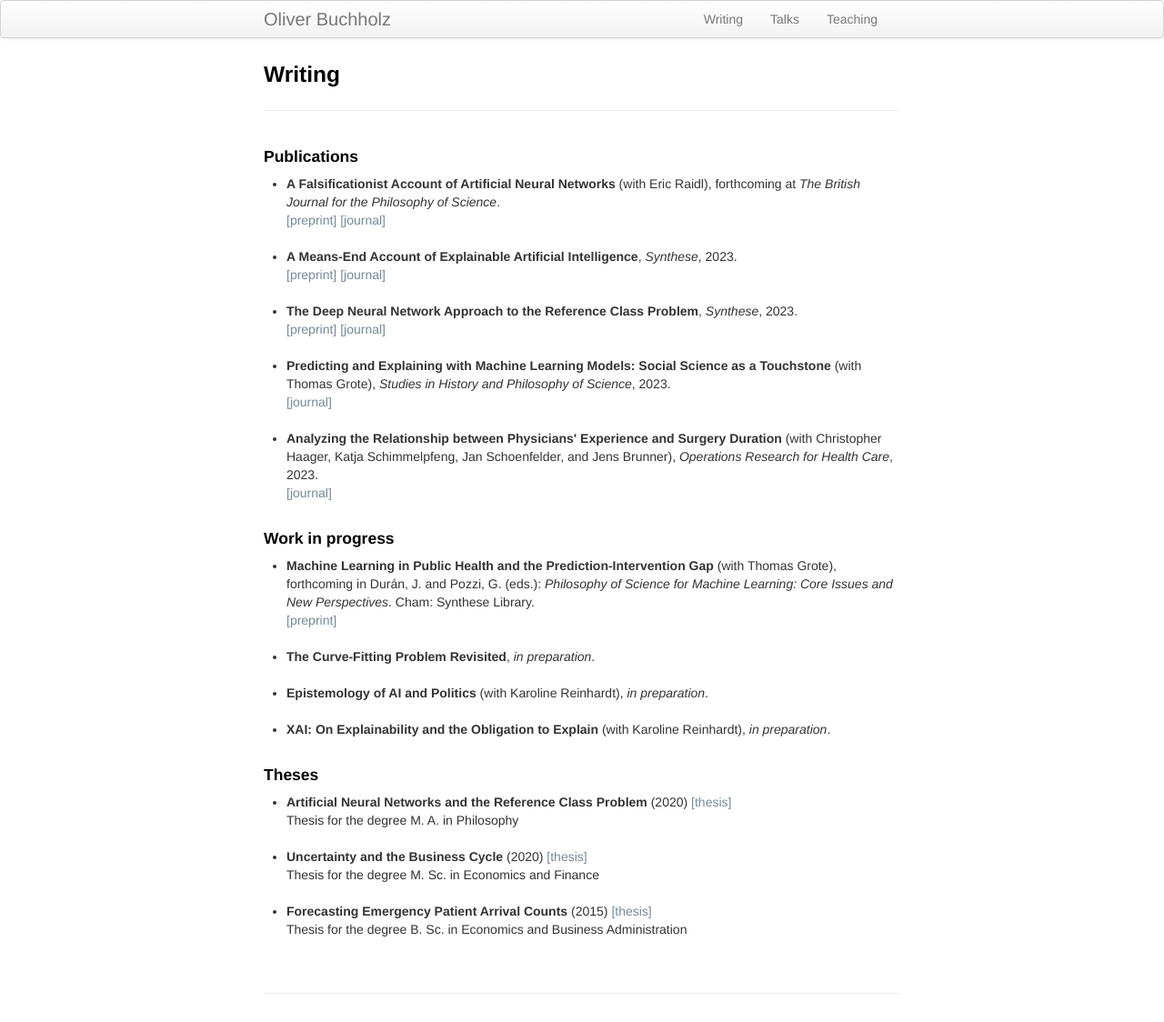
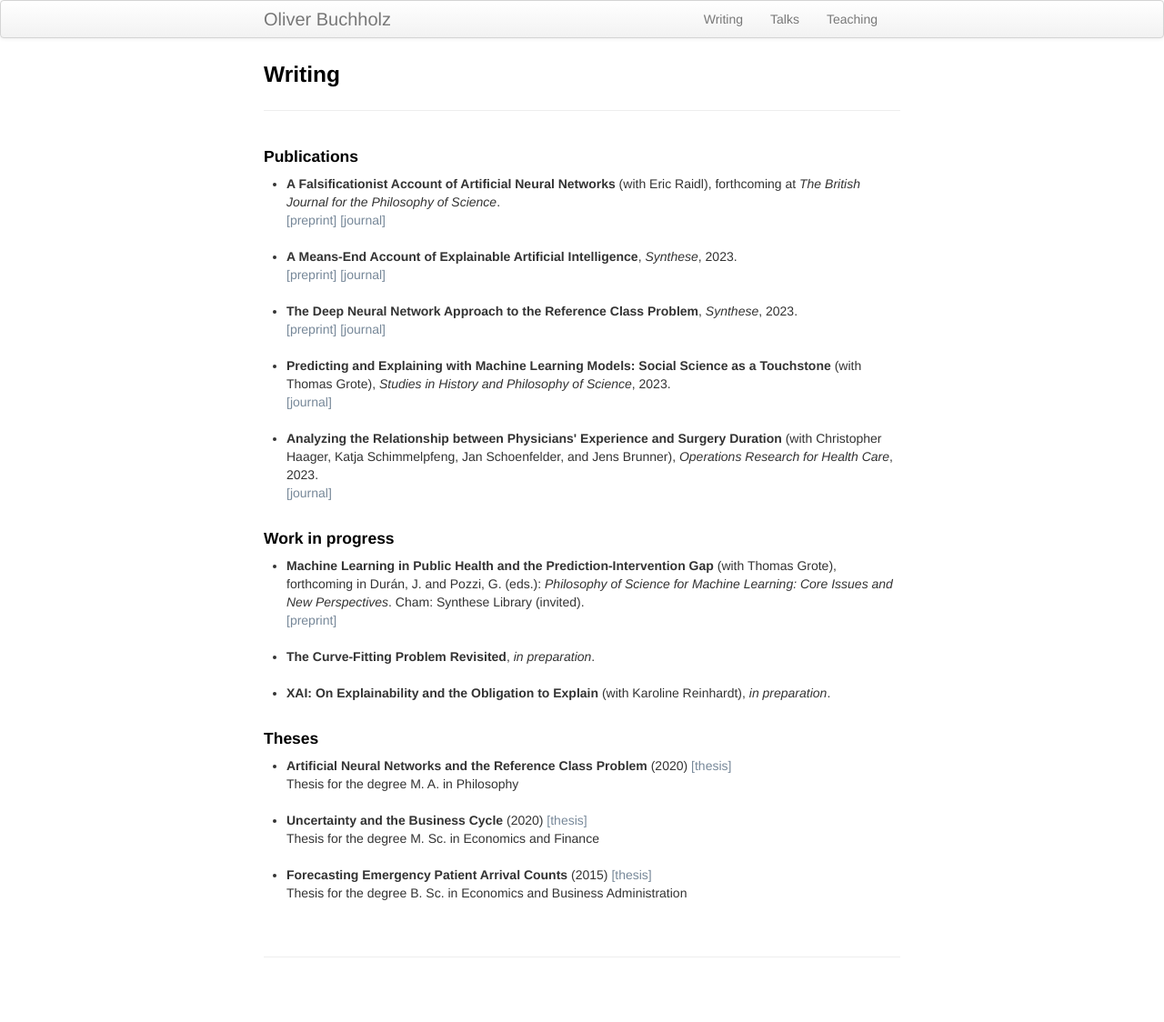
Before and after one commit to oliverbuchholz/oliverbuchholz.github.io, a Jekyll site: the page built from pages/writing.md, in a window 1280 px wide. Shown: the whole page at 91% size. Built offline with Jekyll 4.4.1, drawn with Linux system fonts in a browser that asks for light colours; after the commit the page ends 1084 px from its top, so only the background shows below that.

Commit message:
Update writing.md

```diff
--- a/pages/writing.md
+++ b/pages/writing.md
@@ -27,13 +27,10 @@ description: Oliver Buchholz | Writing
 <h4>Work in progress</h4>
 
 <ul>
-<li><b>Machine Learning in Public Health and the Prediction-Intervention Gap</b> (with Thomas Grote), forthcoming in Dur&aacute;n, J. and Pozzi, G. (eds.): <i>Philosophy of Science for Machine Learning: Core Issues and New Perspectives</i>. Cham: Synthese Library.<br><a href= "https://philsci-archive.pitt.edu/23205/" target= "_blank">[preprint]</a><br><br>
+<li><b>Machine Learning in Public Health and the Prediction-Intervention Gap</b> (with Thomas Grote), forthcoming in Dur&aacute;n, J. and Pozzi, G. (eds.): <i>Philosophy of Science for Machine Learning: Core Issues and New Perspectives</i>. Cham: Synthese Library (invited).<br><a href= "https://philsci-archive.pitt.edu/23205/" target= "_blank">[preprint]</a><br><br>
 </li>
 
 <li><b>The Curve-Fitting Problem Revisited</b>, <i>in preparation</i>.<br><br>
-</li>
-
-<li><b>Epistemology of AI and Politics</b> (with Karoline Reinhardt), <i>in preparation</i>.<br><br>
 </li>
 
 <li><b>XAI: On Explainability and the Obligation to Explain</b> (with Karoline Reinhardt), <i>in preparation</i>.<br><br>
```
